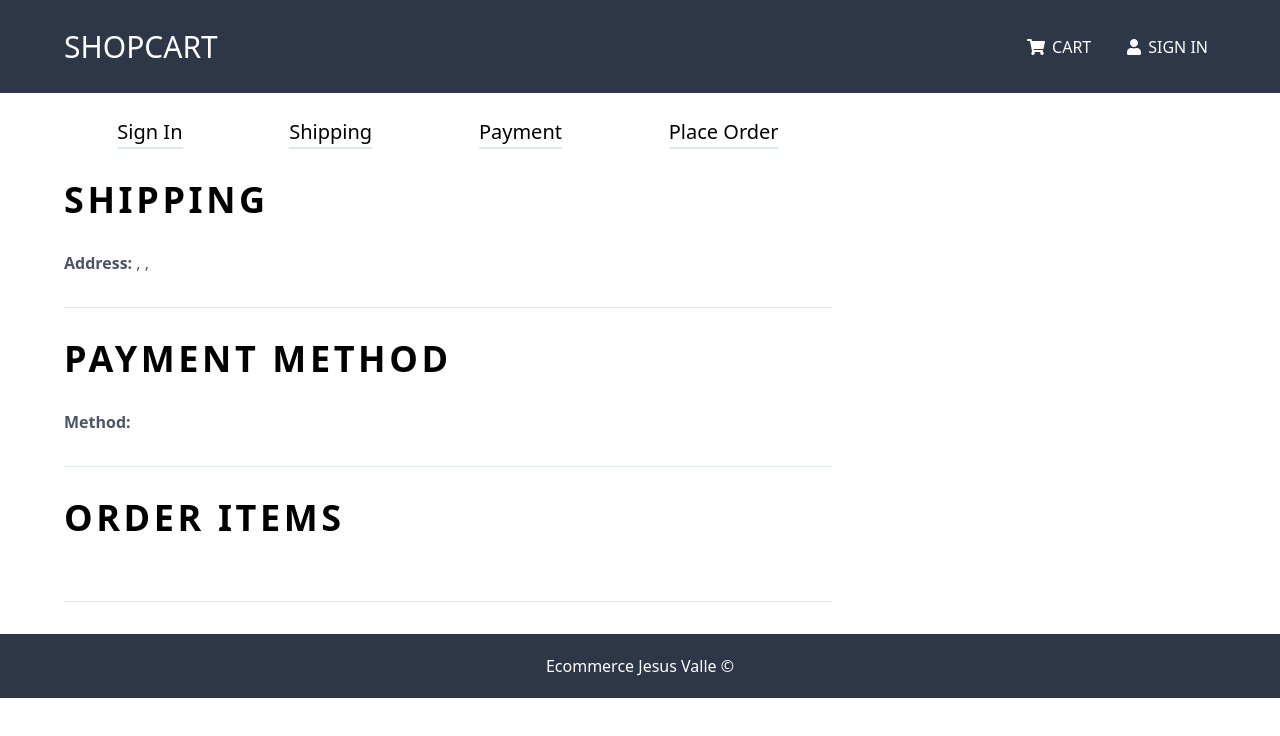
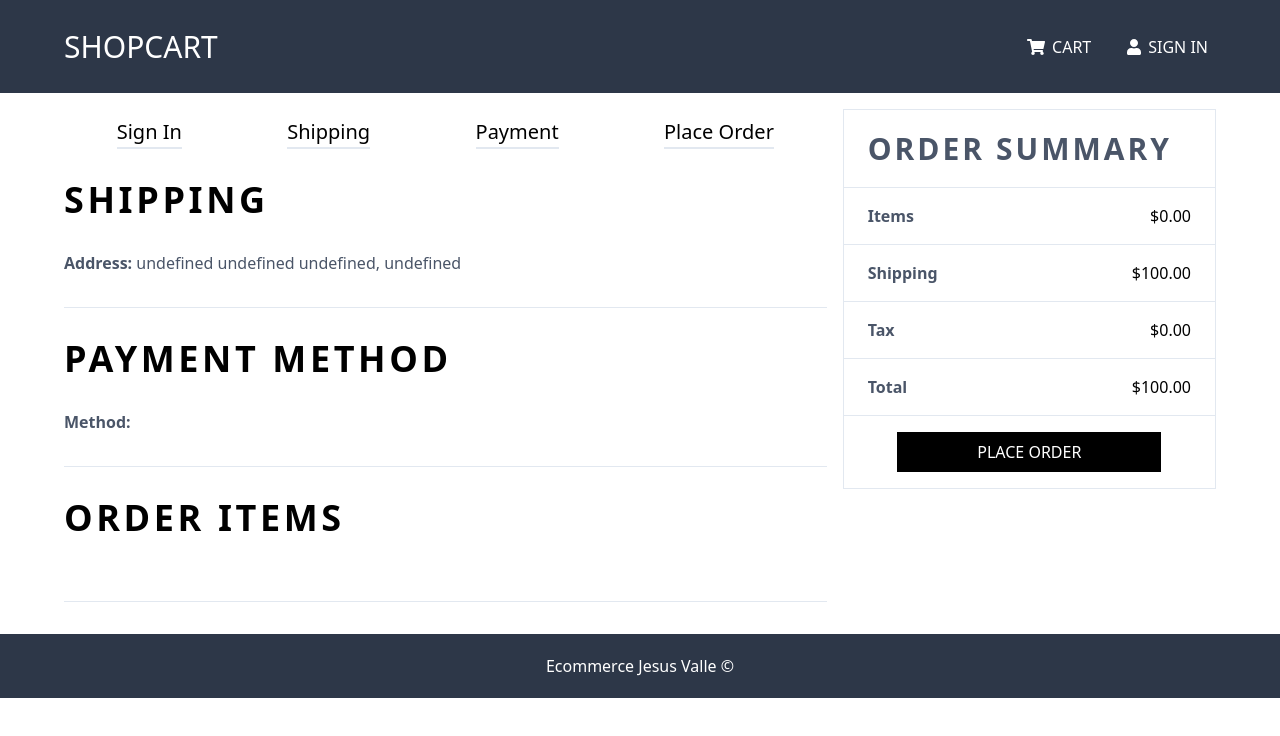
Before and after one commit to topdev05/mern-eCommerce, a Next.js app in the folder frontend/: page /cart/placeorder in a window 1280 px wide. Shown: the top 736 px of the page. Built offline with nearby package versions, Linux system fonts and the light colour scheme.

Commit message:
[FINISH] Place Order screen

```diff
--- a/frontend/components/layouts/Layout.js
+++ b/frontend/components/layouts/Layout.js
@@ -13,7 +13,6 @@ const Layout = props => {
                     name="description"
                     content="Ecommerce ShopCart"
                 />
-                <link href="https://fonts.googleapis.com/css2?family=Arvo:wght@400;700&family=Roboto:wght@400;500;700&display=swap" rel="stylesheet" />
             </Head>
 
             <Header />
--- a/frontend/context/cart/cartState.js
+++ b/frontend/context/cart/cartState.js
@@ -21,6 +21,7 @@ const CartState = props => {
         shippingAddressFromStorage = localStorage.getItem('shippingAddress') ? JSON.parse(localStorage.getItem('shippingAddress')) : {};
         paymentMethodFromStorage = localStorage.getItem('paymentMethod') ? JSON.parse(localStorage.getItem('paymentMethod')) : '';
     }
+
 
     const initialState = {
         cartItems: cartItemsFromStorage,
--- a/frontend/pages/cart/placeorder.js
+++ b/frontend/pages/cart/placeorder.js
@@ -1,9 +1,13 @@
 import React, {useEffect, useState, useContext} from 'react';
+import Link from 'next/link';
 import {useRouter} from 'next/router';
+import Image from 'next/image';
 import cartContext from '../../context/cart/cartContext';
 
 import Layout from '../../components/layouts/Layout';
 import CheckoutSteps from '../../components/CheckoutSteps';
+
+import {addDecimals} from '../../utils/priceOperations';
 
 const PlaceOrderScreen = () => {
 
@@ -11,9 +15,23 @@ const PlaceOrderScreen = () => {
     const CartContext = useContext(cartContext);
     const { cartItems, shippingAddress, paymentMethod } = CartContext;
 
+    //* Calculate Prices
+
+    const itemsPrice = addDecimals(cartItems.reduce((acc, item) => acc + item.qty * item.price, 0));
+
+    const shippingPrice = addDecimals(itemsPrice > 100 ? 0 : 100);
+
+    const taxPrice = addDecimals(Number((0.15 * itemsPrice).toFixed(2)));
+
+    const totalPrice = (Number(itemsPrice) + Number(shippingPrice) + Number(taxPrice)).toFixed(2);
+
+    const placeOrderHandler = () => {
+        console.log('order')
+    }
+
     return (
         <Layout>
-            <div className="grid grid-cols-12 custom-container">
+            <div className="lg:grid lg:grid-cols-12 gap-4 custom-container">
                 <div className="col-span-8">
                     <CheckoutSteps step1 step2 step3 step4 />
                     <div className="border-gray-300 border-b pb-8">
@@ -21,7 +39,7 @@ const PlaceOrderScreen = () => {
 
                         <p className="text-gray-700">
                             <strong>Address: </strong>
-                            {shippingAddress.address}, {shippingAddress.city}{' '} {shippingAddress.postalCode}, {' '}{shippingAddress.country}
+                            {`${shippingAddress.address} ${shippingAddress.postalCode} ${shippingAddress.postalCode}, ${shippingAddress.country}`}
                         </p>
                     </div>
 
@@ -36,17 +54,79 @@ const PlaceOrderScreen = () => {
                         {cartItems.lenght === 0 ? <Message> Your cart is empty</Message> : (
                             <div>
                                 {cartItems.map((item, index) => (
-                                    <div key={index}>
-                                        <div>
-
+                                    <div key={index} className="grid gap-2 grid-cols-6 items-center ml-4 mb-4 pb-4 border-gray-300 border-b">
+                                        <div className="flex justify-center">
+                                            <Image src={`/static${item.image}`} width={40} height={30} alt={item.product} />
+                                        </div>
+                                        <div className="col-start-2 col-span-3 text-gray-800">
+                                            <Link href={{pathname: '/product/[id]',
+                                                query: { id: item.product }}} as={`/product/${item.product}`}
+                                            >{item.name}</Link>
+                                        </div>
+                                        <div className="col-start-5 col-span-2">
+                                            <p>{item.qty} x ${item.price} = {item.qty * item.price}</p>
                                         </div>
                                     </div>
                                 ))}
                             </div>
                         )}
+                    </div>
+                </div>
+
+                <div className="col-start-9 col-span-4">
+                    <div className="border-gray-300 border pb-4 mt-4">
+                        <div className="border-gray-300 border-b">
+                            <h3 className="px-6 py-4 text-3xl uppercase tracking-widest text-gray-700 font-semibold">Order Summary</h3>
+                        </div>
+                        <div className="flex justify-between pb-4 border-gray-300 border-b">
+                            <div>
+                                <p className="pt-4 px-6 font-semibold text-gray-700">Items</p>
+                            </div>
+                            <div>
+                                <p className="pt-4 px-6">
+                                    ${itemsPrice}
+                                </p>
+                            </div>
+                        </div>
+                        <div className="flex justify-between pb-4 border-gray-300 border-b">
+                            <div>
+                                <p className="pt-4 px-6 font-semibold text-gray-700">Shipping</p>
+                            </div>
+                            <div>
+                                <p className="pt-4 px-6">
+                                    ${shippingPrice}
+                                </p>
+                            </div>
+                        </div>
+                        <div className="flex justify-between pb-4 border-gray-300 border-b">
+                            <div>
+                                <p className="pt-4 px-6 font-semibold text-gray-700">Tax</p>
+                            </div>
+                            <div>
+                                <p className="pt-4 px-6">
+                                    ${taxPrice}
+                                </p>
+                            </div>
+                        </div>
+                        <div className="flex justify-between">
+                            <div>
+                                <p className="pt-4 px-6 font-semibold text-gray-700">Total</p>
+                            </div>
+                            <div>
+                                <p className="pt-4 px-6">
+                                    ${totalPrice}
+                                </p>
+                            </div>
+                        </div>
 
                     </div>
-
+                    <div className="py-4 flex justify-center border-gray-300 border-b border-l border-r">
+                        <button className="px-20 py-2 text-white bg-black uppercase"
+                            onClick={placeOrderHandler}
+                        >
+                            Place Order
+                        </button>
+                    </div>
                 </div>
             </div>
 
--- /dev/null
+++ b/frontend/utils/priceOperations.js
@@ -0,0 +1,3 @@
+export const addDecimals = (num) => {
+    return (Math.round(num * 100) / 100).toFixed(2)
+}
```
